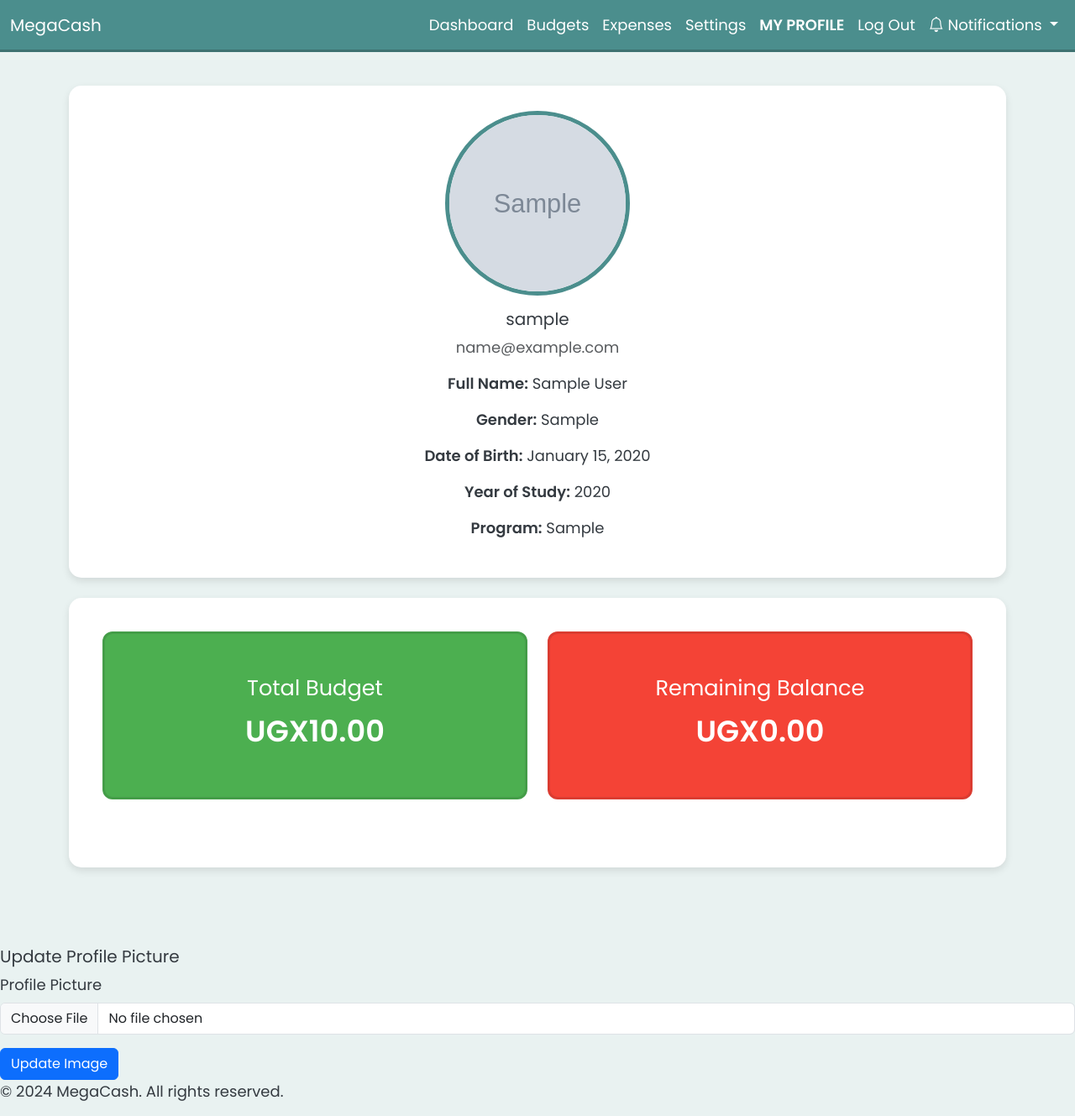
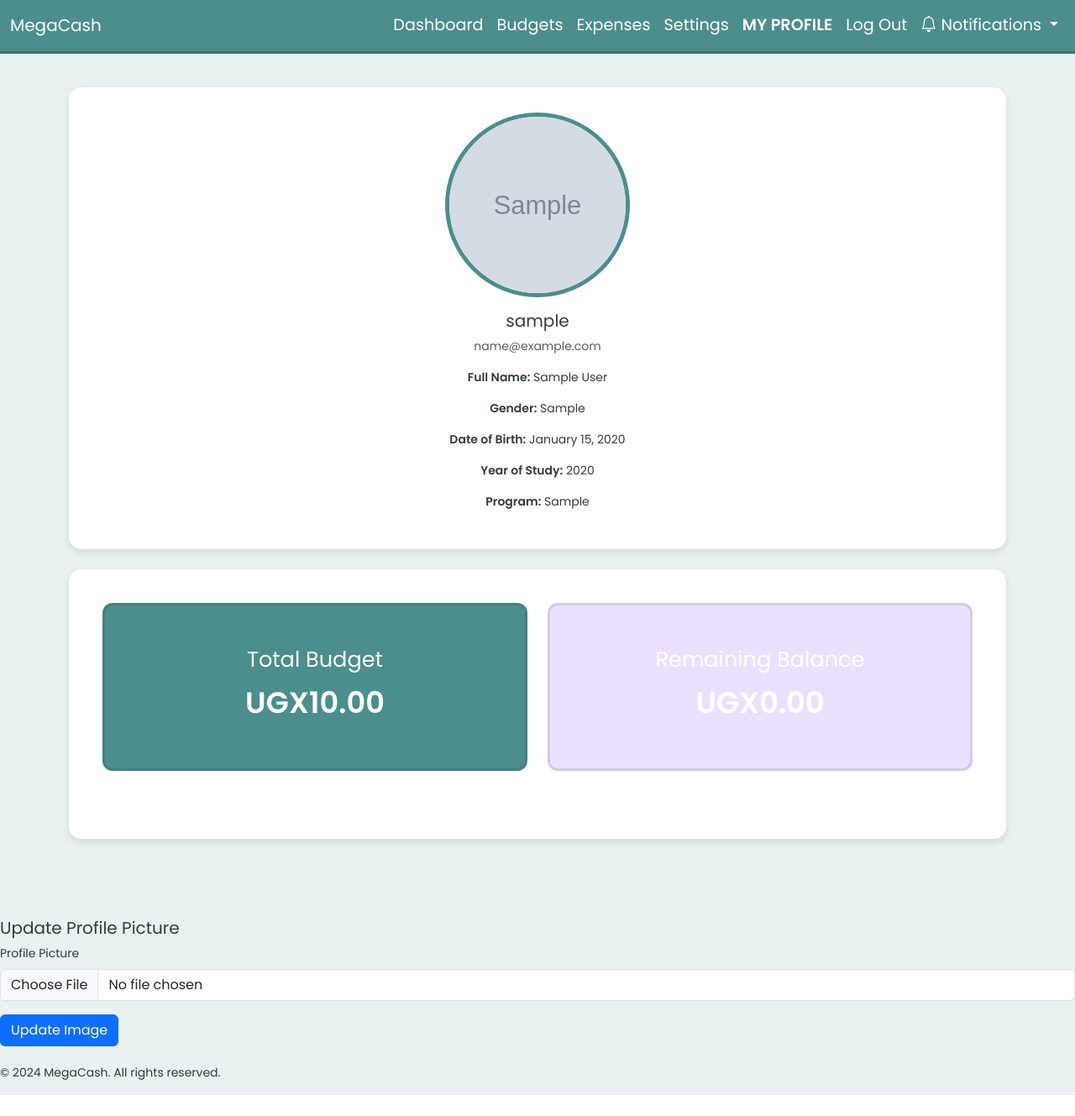
Before and after one commit to Lyzie3/Web-project, a PHP site: page /my_profile.php in a window 1280 px wide. Shown: the whole page at 84% size. After the commit the page ends 1304 px from the top, so only its background shows below. Run offline with PHP 8.4, Linux system fonts and the light colour scheme; the visitor is signed in with stand-in values (Sample User, id 1); tables that the repository leaves empty or names only in its code hold one stand-in row (values such as "Sample post"); grey boxes marked "Sample" are stand-in pictures; data that the repository does not hold is empty.

Commit message:
Update my_profile.php

```diff
--- a/my_profile.php
+++ b/my_profile.php
@@ -81,6 +81,8 @@ if ($_SERVER['REQUEST_METHOD'] === 'POST') {
     }
 }
 
+
+
 // Fetch notifications for the user
 $notifications = [];
 $query = "SELECT message, created_at FROM Notifications WHERE user_id = ? ORDER BY created_at DESC LIMIT 10";
@@ -110,13 +112,15 @@ $conn->close();
         body {
             background-color: #e9f2f1;
             font-family: 'Poppins', sans-serif;
-            font-size: 18px;
+            font-size: 14px;
             color: #343a40;
         }
         .navbar {
             background-color: #4b8e8d;
             border-bottom: 3px solid #3e7271;
+            font-size:1.2rem;
         }
+
         .navbar .navbar-brand, .navbar .nav-link {
             color: #fff;
         }
@@ -236,12 +240,12 @@ $conn->close();
 }
 
 .stat-budget {
-    background-color: #4caf50; /* Green for budget */
+    background-color: #4b8e8d; /* Green for budget */
     color: #ffffff;
 }
 
 .stat-expense {
-    background-color: #f44336; /* Red for remaining balance */
+    background-color: rgba(153, 102, 255, 0.2); /* Red for remaining balance */
     color: #ffffff;
 }
 
@@ -376,7 +380,7 @@ $conn->close();
                             <label for="profile_picture" class="form-label">Profile Picture</label>
                             <input type="file" id="profile_picture" name="profile_picture" class="form-control">
                         </div>
-                        <button type="submit" class="btn btn-primary">Update Image</button>
+                        <button type="submit" class="btn btn-primary">Update Image</button><br><br>
                     </form>
                     <?php if (!empty($error)): ?>
                         <div class="alert alert-danger mt-3"><?= htmlspecialchars($error) ?></div>
```
